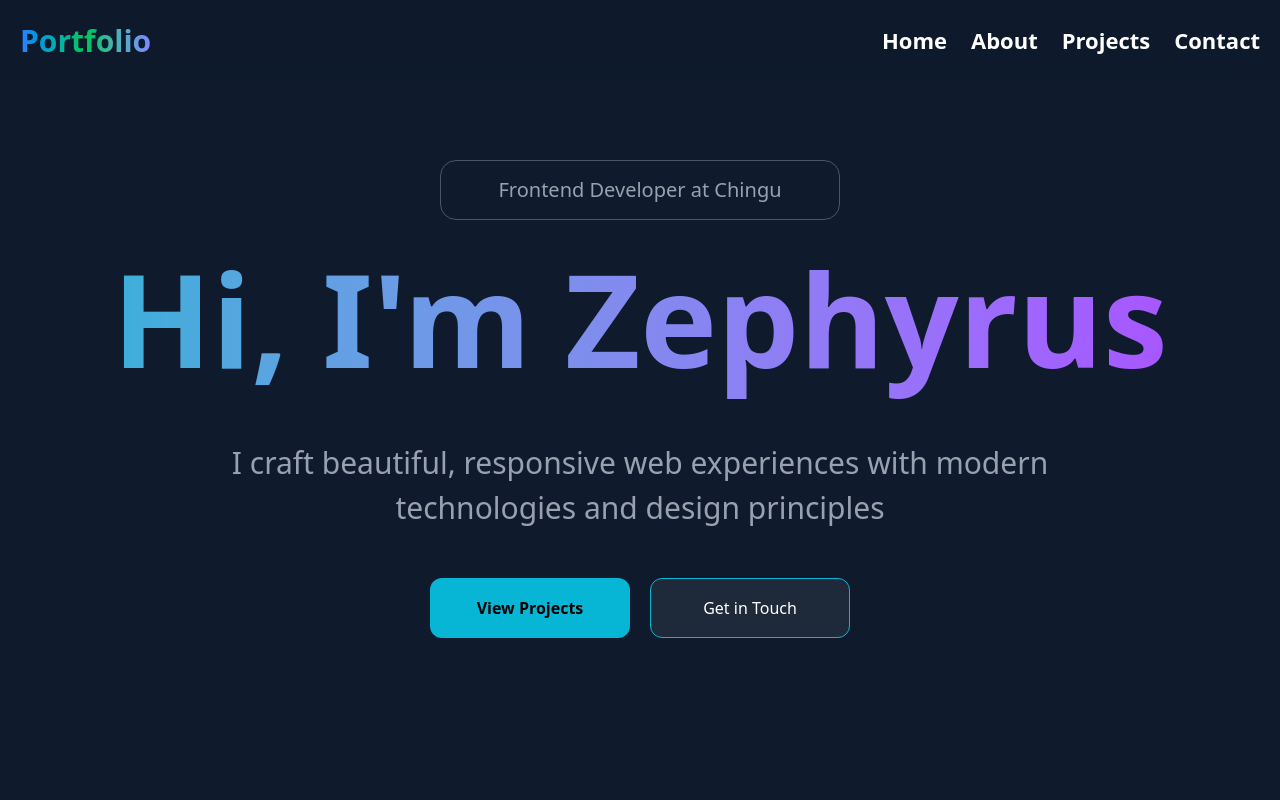
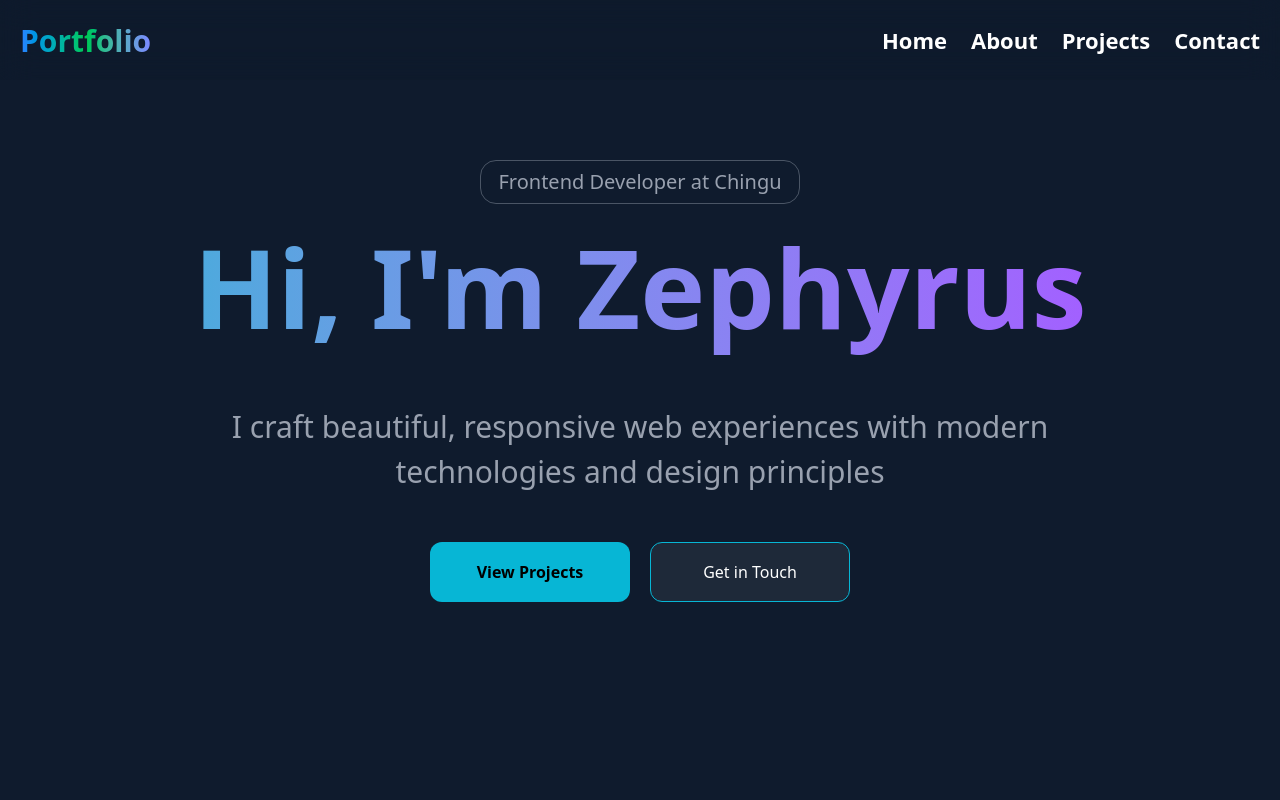
Before and after one commit to sokuenryan/portfolio, a React (Vite) app: page / in a window 1280 px wide. Shown: the top 800 px of the page. Built offline with nearby package versions, Linux system fonts and the light colour scheme.

Commit message:
made a rew minor changes

```diff
--- a/index.html
+++ b/index.html
@@ -2,7 +2,7 @@
 <html lang="en">
   <head>
     <meta charset="UTF-8" />
-    <link rel="icon" type="image/svg+xml" href="/vite.svg" />
+    <link rel="icon" type="image" src="./public/ProfilePic.jpeg" />
     <meta name="viewport" content="width=device-width, initial-scale=1.0" />
     <title>portfolio1</title>
   </head>
--- a/src/components/portolio.jsx
+++ b/src/components/portolio.jsx
@@ -67,11 +67,11 @@ const Portfolio = () => {
 
       {/* Home Section */}
       <section id='home' className='h-screen flex flex-col items-center text-center'>
-        <p className='mt-40 text-[20px] text-gray-400 border-1 border-gray-600 rounded-2xl w-100 h-15 flex items-center justify-center'>
+        <p className='mt-40 text-[20px] text-gray-400 border-1 border-gray-600 rounded-2xl w-80 h-11 flex items-center justify-center'>
           Frontend Developer at Chingu
         </p>
 
-        <h1 className='h-45 font-bold text-[130px] bg-gradient-to-r from-[#07B6D5] to-purple-500 inline-block text-transparent bg-clip-text'>
+        <h1 className='h-40 font-bold text-[110px] bg-gradient-to-r from-[#07B6D5] to-purple-500 inline-block text-transparent bg-clip-text'>
           Hi, I'm Zephyrus Koryami
         </h1>
 
@@ -343,8 +343,7 @@ const Portfolio = () => {
               <div className="p-4">
                 <h2 className="text-[24px] font-semibold mb-2 bg-gradient-to-r from-[#07B6D5] to-purple-500 inline-block text-transparent bg-clip-text">Project Four</h2>
                 <p className="text-gray-400">The PR Status Board is a web application built with React and Vite that helps developers and agile teams easily track open and closed Pull Requests in GitHub repositories.
-
-By connecting to the GitHub API, users can search any public repository and view key PR data — all displayed through a clean, responsive, and intuitive interface.</p>
+                  By connecting to the GitHub API, users can search any public repository and view key PR data — all displayed through a clean, responsive, and intuitive interface.</p>
               </div>
             </div>
           </div>
@@ -352,7 +351,7 @@ By connecting to the GitHub API, users can search any public repository and view
       </section>
 
       {/* Contact Section */}
-      <section id='contact' className='h-screen pt-25 flex flex-col items-center text-center mt-170'>
+      <section id='contact' className='h-screen pt-60 flex flex-col items-center text-center mt-170'>
         <div className="header w-full flex flex-col items-center justify-center">
           <h1 className='font-bold text-[70px] bg-gradient-to-r from-[#07B6D5] to-purple-500 inline-block text-transparent bg-clip-text'>
             Let's Connect
@@ -362,7 +361,7 @@ By connecting to the GitHub API, users can search any public repository and view
               I'm always interested in hearing about new projects and opportunities.<br />
               Whether you have a question or just want to say hi, feel free to reach out!
             </p>
-          </div>
+        </div>
 
         <div className="flex flex-row gap-20 mt-20 w-full justify-center">
           <button onClick={handleGitHubLink}
```
